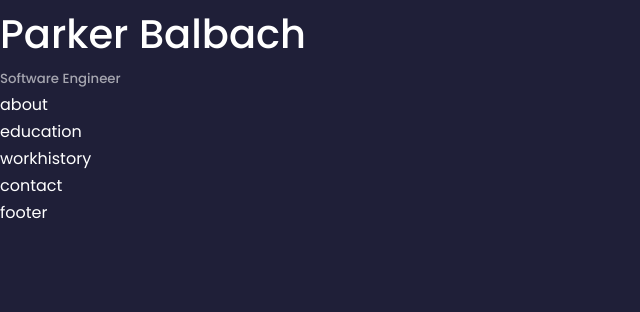
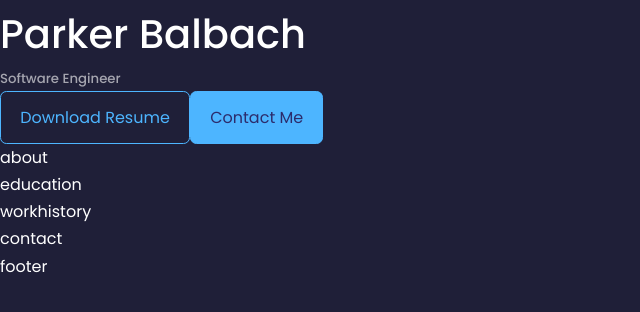
Before and after one commit to ParkerBalbach/online_resume, a React (Create React App) app: page / in a window 1280 px wide. Shown: the top 312 px of the page, without its empty margins (0-640 px from the left). Built offline with nearby package versions, Linux system fonts and the light colour scheme.

Commit message:
Added download functionality to resume button

```diff
--- a/src/components/header/CV.jsx
+++ b/src/components/header/CV.jsx
@@ -1,11 +1,11 @@
 import React from 'react'
-import CV from '../../images/Parker Balbach Resume.pdf'
+import RES from '../../images/Parker Balbach Resume.pdf'
 
 const CV = () => {
   return (
     <div className='cv'>
-        <a href="">Download Resume</a>
-        <a href="#contact">Contact Me</a>
+        <a href={RES} download className='btn'>Download Resume</a>
+        <a href="#contact" className='btn btn-primary'>Contact Me</a>
 
     </div>
   )
--- a/src/components/header/header.jsx
+++ b/src/components/header/header.jsx
@@ -1,5 +1,6 @@
 import React from 'react'
 import './header.css'
+import RES from './CV'
 
 const header = () => {
   return (
@@ -7,6 +8,7 @@
       <div className="container header__container"></div>
         <h1>Parker Balbach</h1>
         <h5 className="text-light">Software Engineer</h5>
+        <RES />
     </header>
   )
 }
```
